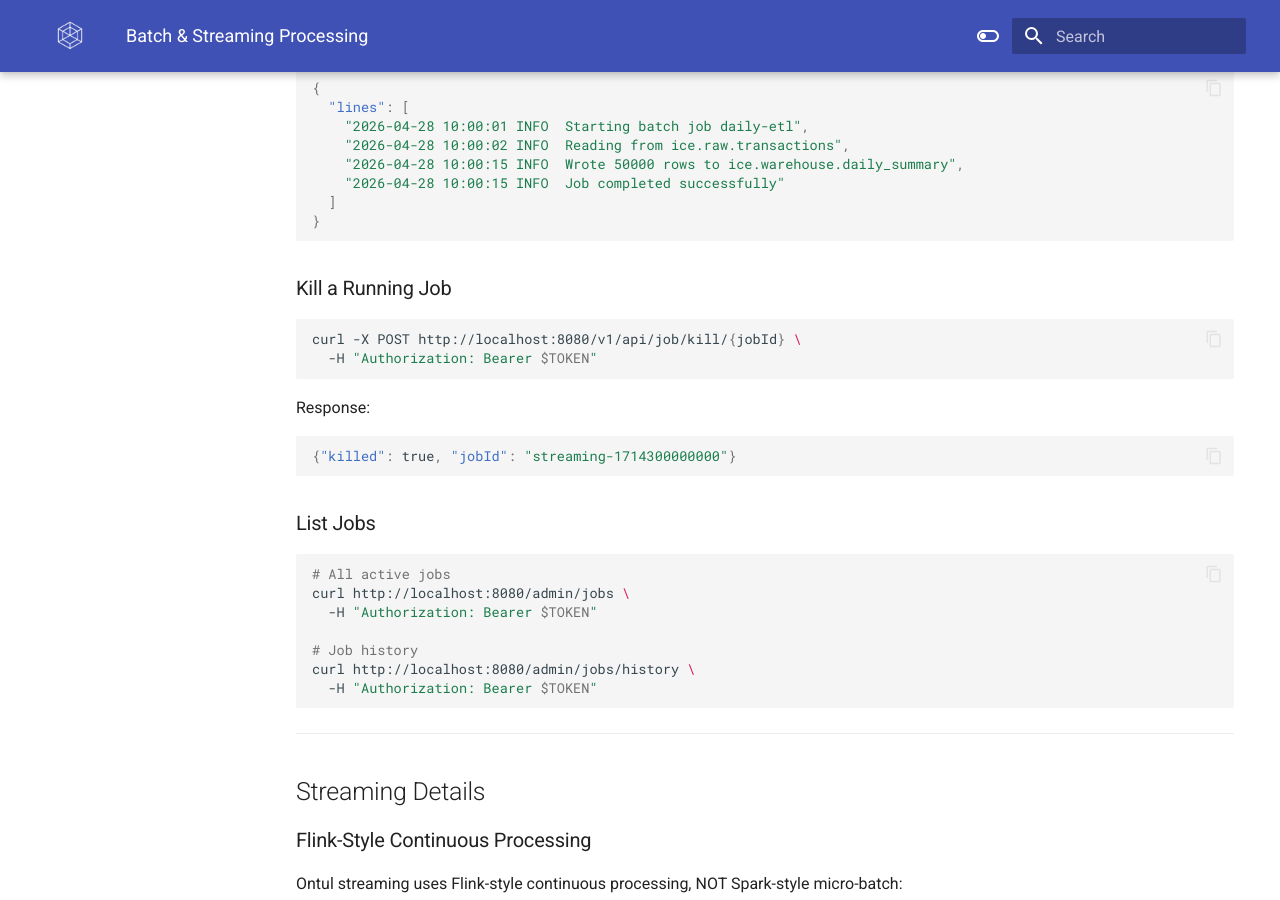
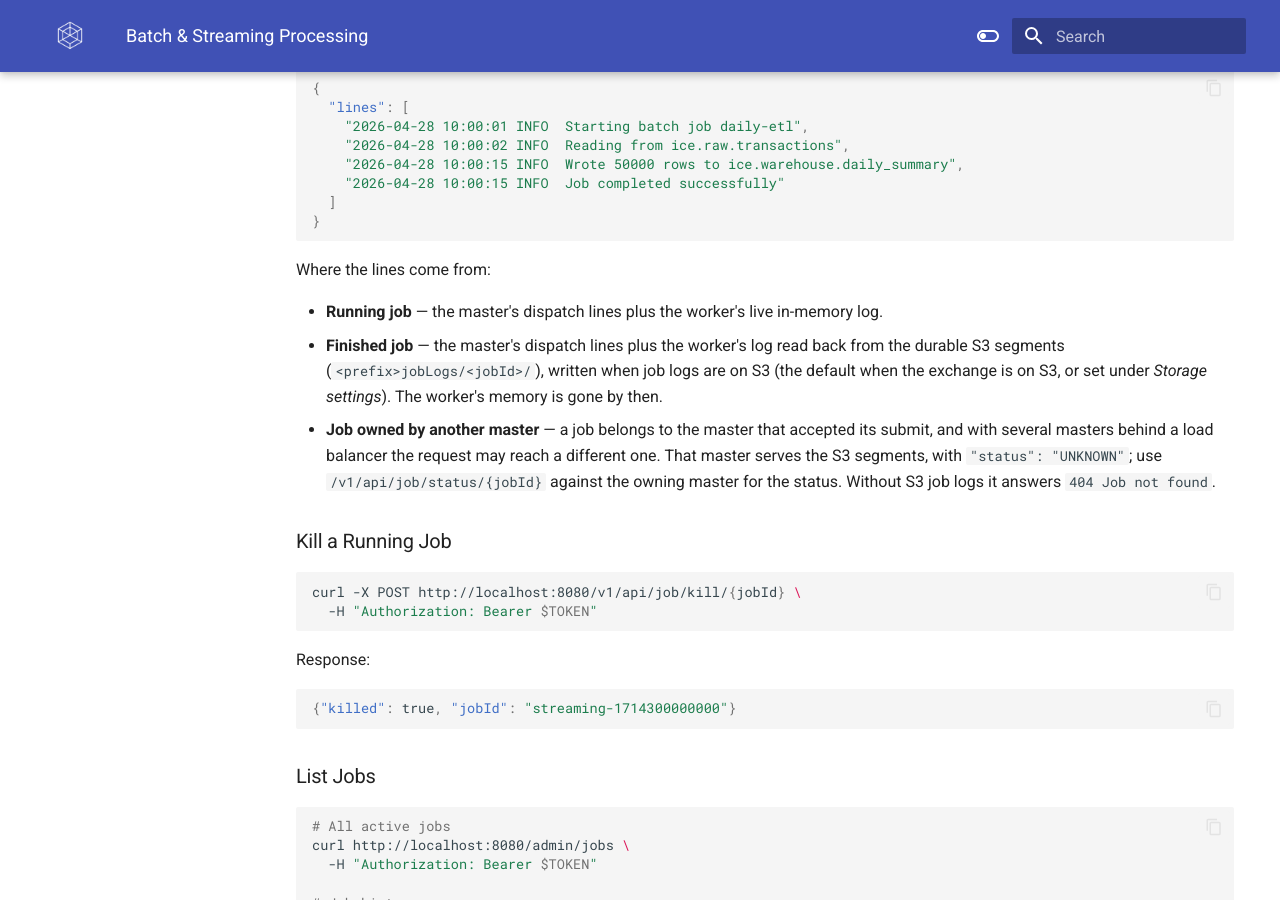
Before and after one commit to cloudcheflabs/ontul-docs, an MkDocs documentation site: the page built from docs/features/batch-streaming.md, in a window 1280 px wide and 900 px high, scrolled down 8181 px. Built offline with MkDocs 1.6.1 and Material for MkDocs 9.7.7, drawn with Linux system fonts in a browser that asks for light colours; the version menu is left out.

Commit message:
docs(ha): follower audit/lineage forwarding, job logs from any master, new tunables
The audit page already said every audit and lineage write reaches the leader;
it did not, for writes made on a follower, and now does -- the page, the
lineage page and the HA page say how (asynchronous, ordered, retried, bounded
by ontul.metadata.forward.*), and that a follower rebuilds its catalogs only
when one actually changed.

The job-log API section says where the lines come from: live worker memory for
a running job, the S3 segments for a finished one or for a job owned by another
master (status "UNKNOWN"), and 404 when job logs are not on S3.

Configuration gains ontul.streaming.checkpoint.tolerable.failures and
.max.empty.commits, and no longer claims every streaming default has a per-job
override.

Co-Authored-By: Claude Opus 5.5 <noreply@anthropic.com>

````diff
--- a/docs/features/batch-streaming.md
+++ b/docs/features/batch-streaming.md
@@ -397,6 +397,17 @@ Response:
 }
 ```
 
+Where the lines come from:
+
+- **Running job** — the master's dispatch lines plus the worker's live in-memory log.
+- **Finished job** — the master's dispatch lines plus the worker's log read back from the durable
+  S3 segments (`<prefix>jobLogs/<jobId>/`), written when job logs are on S3 (the default when the
+  exchange is on S3, or set under *Storage settings*). The worker's memory is gone by then.
+- **Job owned by another master** — a job belongs to the master that accepted its submit, and with
+  several masters behind a load balancer the request may reach a different one. That master serves
+  the S3 segments, with `"status": "UNKNOWN"`; use `/v1/api/job/status/{jobId}` against the owning
+  master for the status. Without S3 job logs it answers `404 Job not found`.
+
 ### Kill a Running Job
 
 ```bash
````
Also changed, not shown: docs/features/audit-log.md (+3 -1 lines), docs/features/data-lineage.md (+1 -1 lines), docs/features/high-availability.md (+1 -0 lines), docs/reference/configuration.md (+5 -1 lines), docs/streaming/guide.md (+3 -0 lines).
